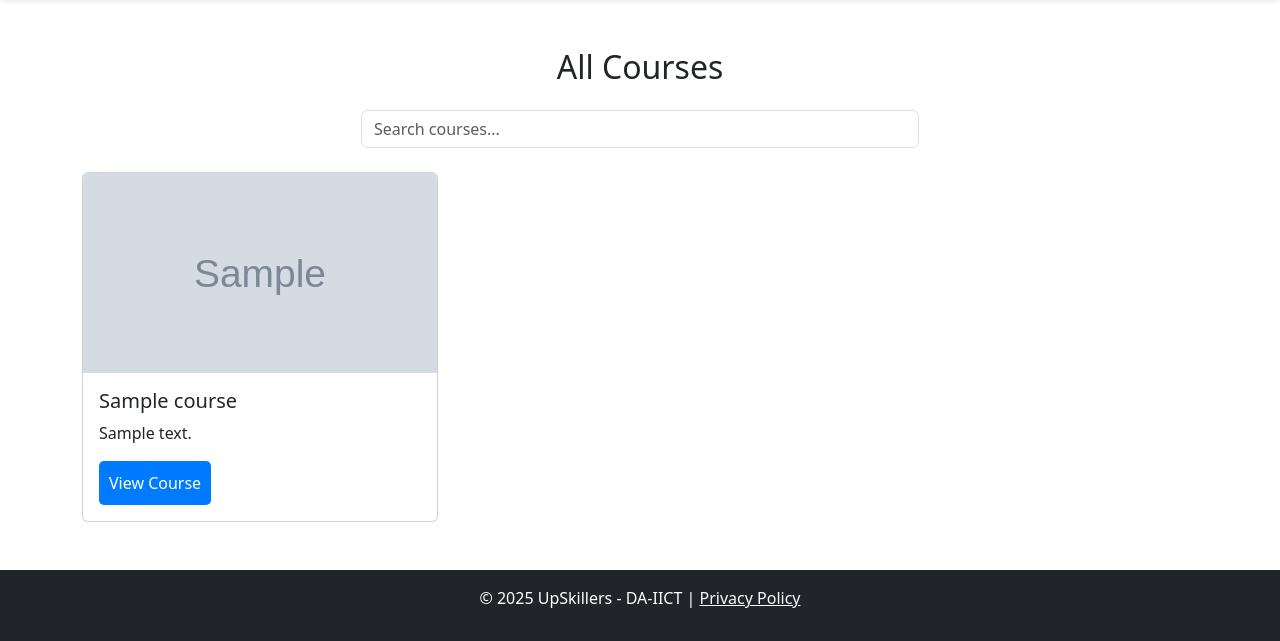
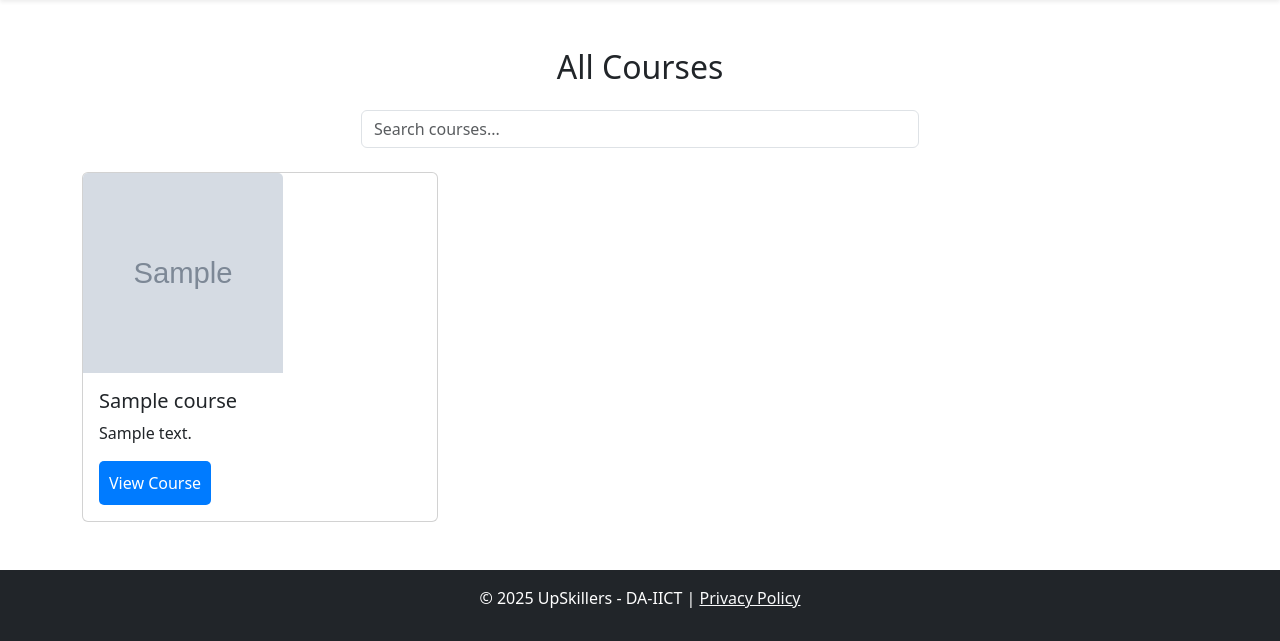
Before and after one commit to kushali13/hackathon, a Django app: page /courses/ in a window 1280 px wide. Shown: the part 66-707 px from the top of the page. Run offline with Django 5.2, Linux system fonts and the light colour scheme; tables that the repository leaves empty hold one stand-in row (values such as "Sample post"); grey boxes marked "Sample" are stand-in pictures.

Commit message:
Update courses.html

```diff
--- a/templates/courses.html
+++ b/templates/courses.html
@@ -16,8 +16,8 @@
     <div class="row" id="coursesContainer">
         {% for course in courses %}
         <div class="col-md-4 course-card">
-            <div class="card">
-                <img src="{{ course.image.url }}" style="height: 200px; object-fit: cover" class="card-img-top" alt="{{ course.title }}">
+            <div class="card" >
+                <img src="{{ course.image.url }}" style="height: 200px;width:200px;justify-content:center; object-fit: cover" class="card-img-top" alt="{{ course.title }}">
                 <div class="card-body">
                     <h5 class="card-title">{{ course.title }}</h5>
                     <p class="card-text">{{ course.description|truncatewords:15 }}</p>
```
